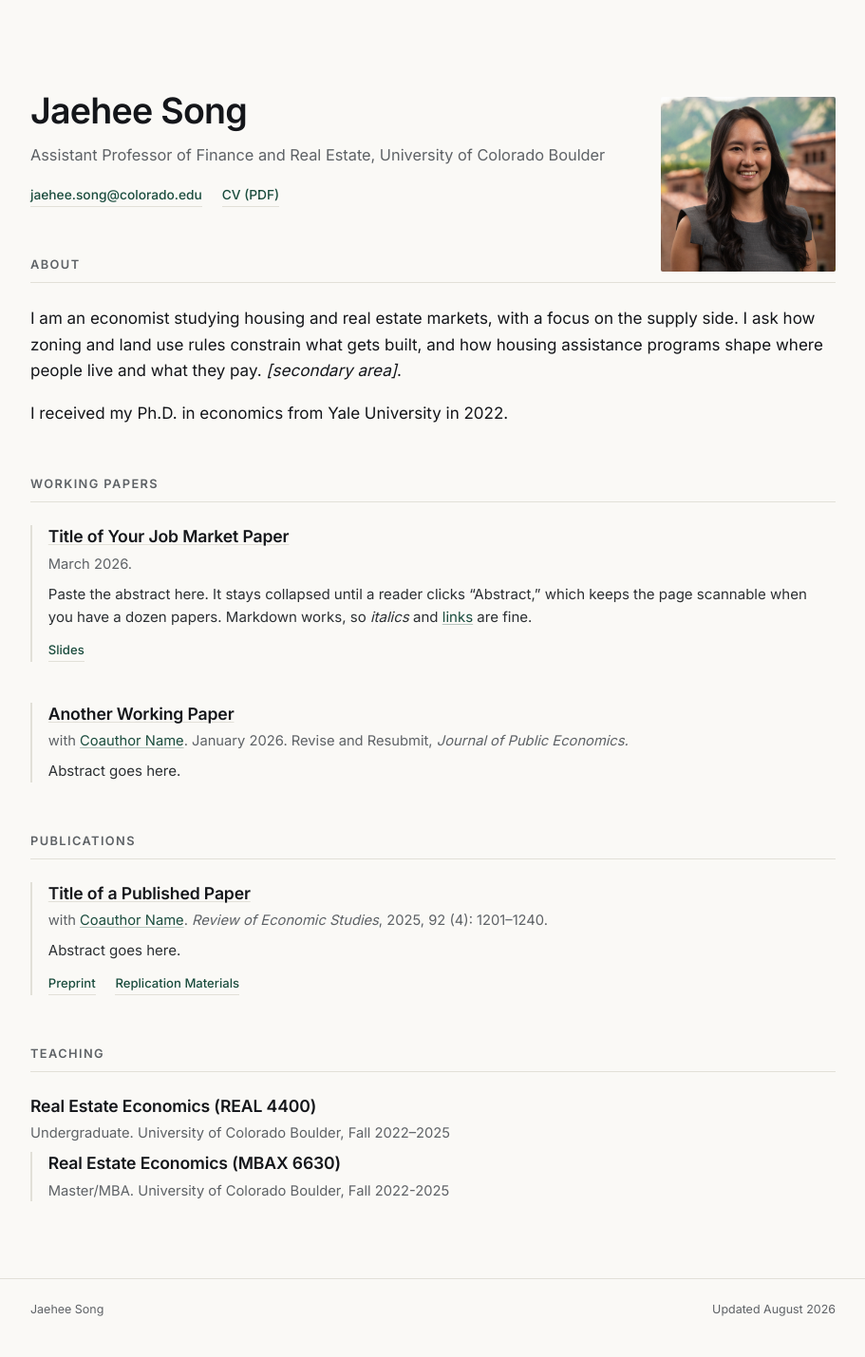
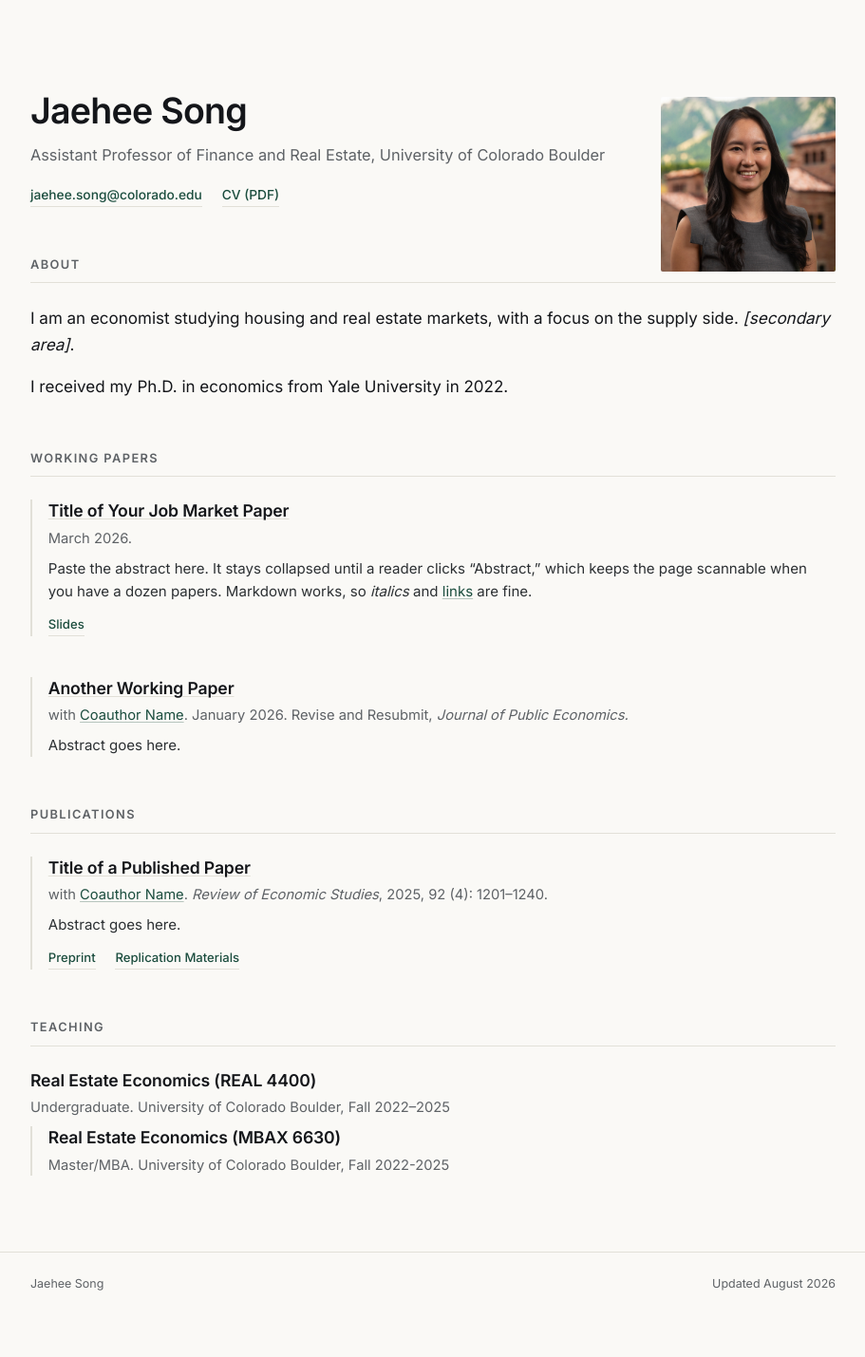
Before and after one commit to jaeheesong/jaeheesong.github.io, a Jekyll site: the page built from index.html, in a window 1280 px wide. Shown: the whole page at 95% size, without its empty margins (184-1095 px from the left). Built offline with Jekyll 4.4.1, drawn with Linux system fonts in a browser that asks for light colours; after the commit the page ends 1402 px from its top, so only the background shows below that.

Commit message:
Update index.html

```diff
--- a/index.html
+++ b/index.html
@@ -27,8 +27,6 @@ layout: default
 
 <p>
   I am an economist studying housing and real estate markets, with a focus on the supply side.
-  I ask how zoning and land use rules constrain what gets built, and how
-  housing assistance programs shape where people live and what they pay.
   <em>[secondary area]</em>.
 </p>
 
```
